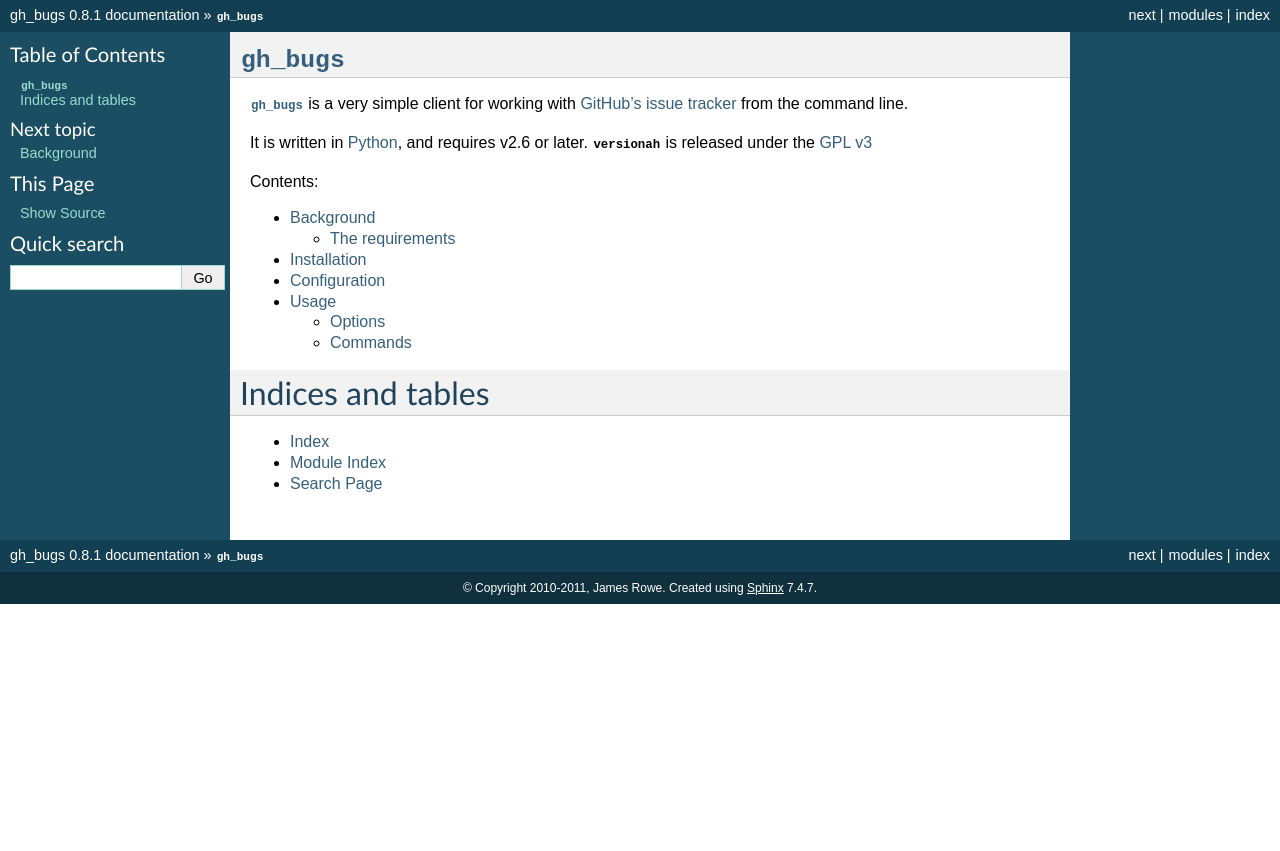
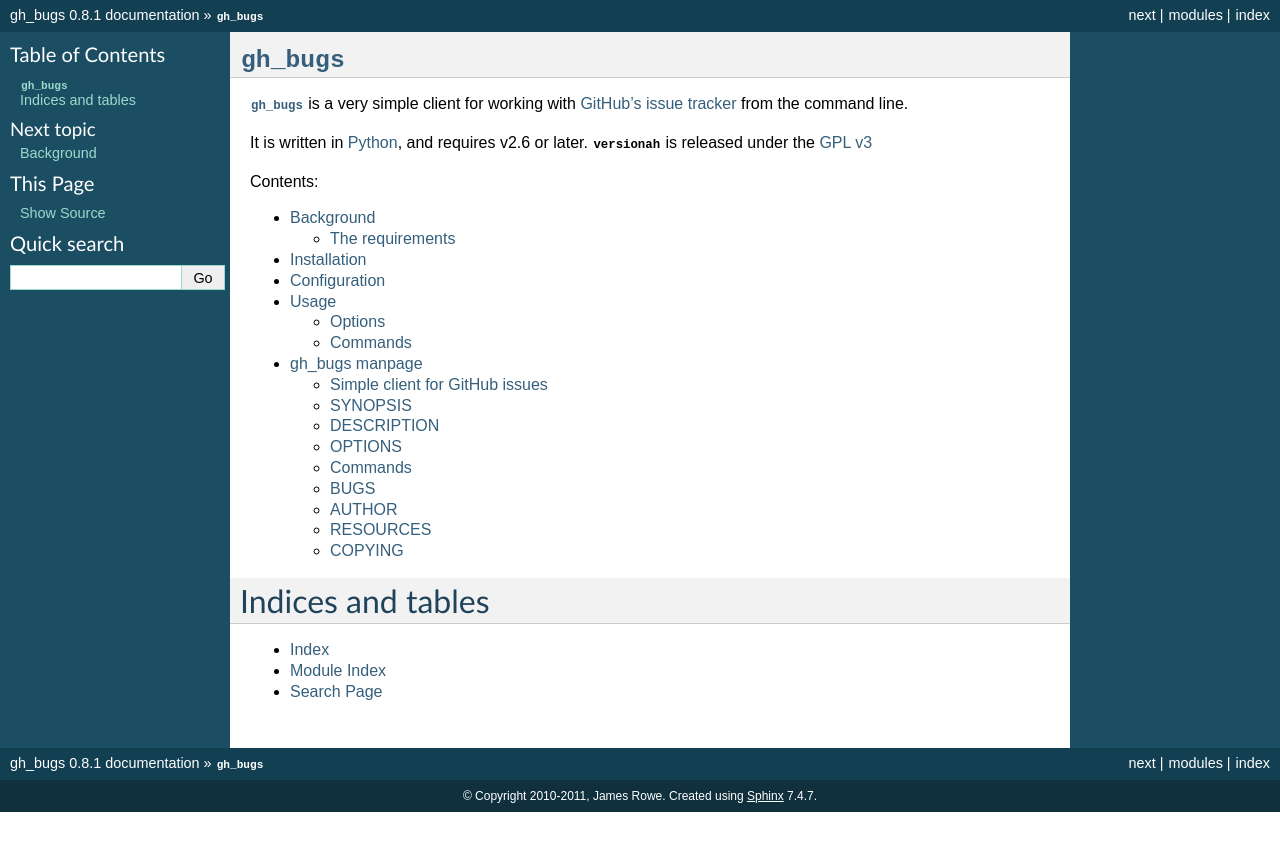
Before and after one commit to JNRowe/hubugs, a Sphinx documentation site: the page built from doc/index.rst, in a window 1280 px wide. Shown: the top 851 px of the page. Built offline with Sphinx 7.4.7, drawn with Linux system fonts in a browser that asks for light colours; some of the changed lines change nothing that is shown.

Commit message:
Added initial man page.

```diff
--- a/doc/conf.py
+++ b/doc/conf.py
@@ -214,7 +214,7 @@
 # One entry per manual page. List of tuples
 # (source start file, name, description, authors, manual section).
 man_pages = [
-    ('index', 'gh_bugs', u'gh_bugs Documentation',
+    ('gh_bugs.1', 'gh_bugs', u'gh_bugs Documentation',
      [u'James Rowe'], 1)
 ]
 
--- /dev/null
+++ b/doc/gh_bugs.1.rst
@@ -0,0 +1,163 @@
+:Author: James Rowe <jnrowe@gmail.com>
+:Date: 2011-06-13
+:Copyright: GPL v3
+:Manual section: 1
+:Manual group: Developer
+
+gh_bugs
+=======
+
+Simple client for GitHub issues
+-------------------------------
+
+SYNOPSIS
+--------
+
+    gh_bugs [option]... <command>
+
+DESCRIPTION
+-----------
+
+:mod:`gh_bugs` is a very simple client for working with GitHub's issue tracker.
+It allows you to perform all the issue related tasks you'd normally use the
+GitHub website for.
+
+OPTIONS
+-------
+
+--version
+    show program's version number and exit
+
+-h, --help
+    show this help message and exit
+
+-p <project>, --project=<project>
+    GitHub project to operate on.  You can supply just ``<project>`` if you wish
+    to work on one of your own projects, or ``<user>/<project>`` to operate on
+    another user's repository.  Default is derived from the current repository,
+    if possible.
+
+Commands
+--------
+
+``list``
+''''''''
+
+List bugs for a project
+
+-s <state>, --state=<state>
+   state of bugs to operate on
+
+-l <label>, --label=<label>
+   list bugs with specified label
+
+-o <order>, --order=<order>
+   sort order for listing bugs
+
+``search``
+''''''''''
+
+Search bugs reports in a project
+
+-s <state>, --state=<state>
+   state of bugs to operate on
+
+-o <order>, --order=<order>
+   sort order for listing bugs
+
+``show``
+''''''''
+
+Show specific bug(s) from a project
+
+-f, --full
+   show bug including comments
+
+-p, --patch
+   display patches for pull requests
+
+``open``
+''''''''
+
+Open a new bug in a project
+
+--stdin
+   read message from standard input
+
+``comment``
+'''''''''''
+
+Comment on an existing bug in a project
+
+--stdin
+   read message from standard input
+
+-m <text>, --message=<text>
+   comment text
+
+``edit``
+''''''''
+
+Edit an existing bug in a project
+
+--stdin
+   read message from standard input
+
+``close``
+'''''''''
+
+Close an existing bug in a project
+
+--stdin
+   read message from standard input
+
+-m <text>, --message=<text>
+   comment text
+
+``reopen``
+''''''''''
+
+Reopen a previously closed bug in a project
+
+--stdin
+   read message from standard input
+
+-m <text>, --message=<text>
+   comment text
+
+
+``label``
+'''''''''
+
+Perform labelling actions on an existing bug in a project
+
+-a <label>, --add=<label>
+   add label to issue
+
+-r <label>, --remove=<label>
+   remove label from issue
+
+BUGS
+----
+
+None known.
+
+AUTHOR
+------
+
+Written by `James Rowe <mailto:jnrowe@gmail.com>`__
+
+RESOURCES
+---------
+
+Home page: http://jnrowe.github.com/gh_bugs/
+
+COPYING
+-------
+
+Copyright © 2010-2011  James Rowe.
+
+This program is free software: you can redistribute it and/or modify it
+under the terms of the GNU General Public License as published by the
+Free Software Foundation, either version 3 of the License, or (at your
+option) any later version.
--- a/doc/index.rst
+++ b/doc/index.rst
@@ -25,6 +25,7 @@
    install
    config
    usage
+   gh_bugs manpage <gh_bugs.1>
 
 Indices and tables
 ==================
```
